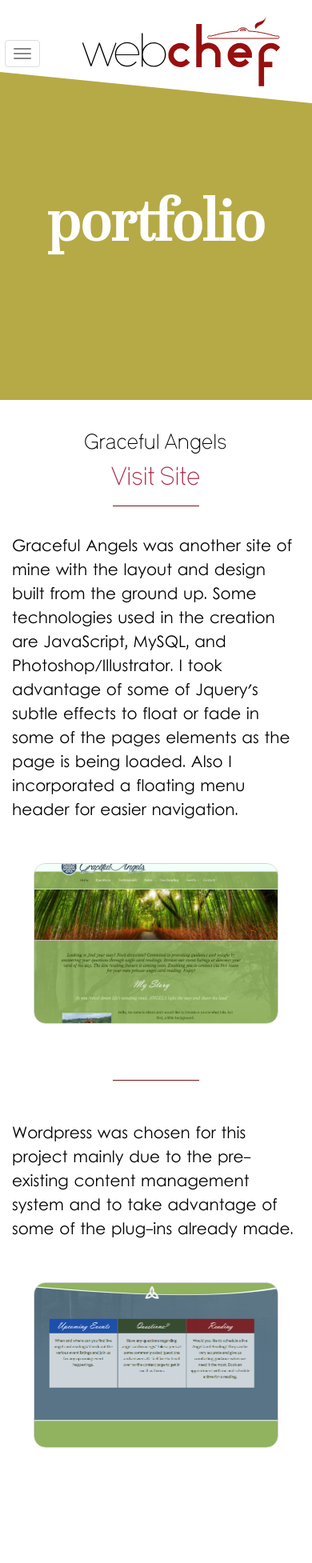
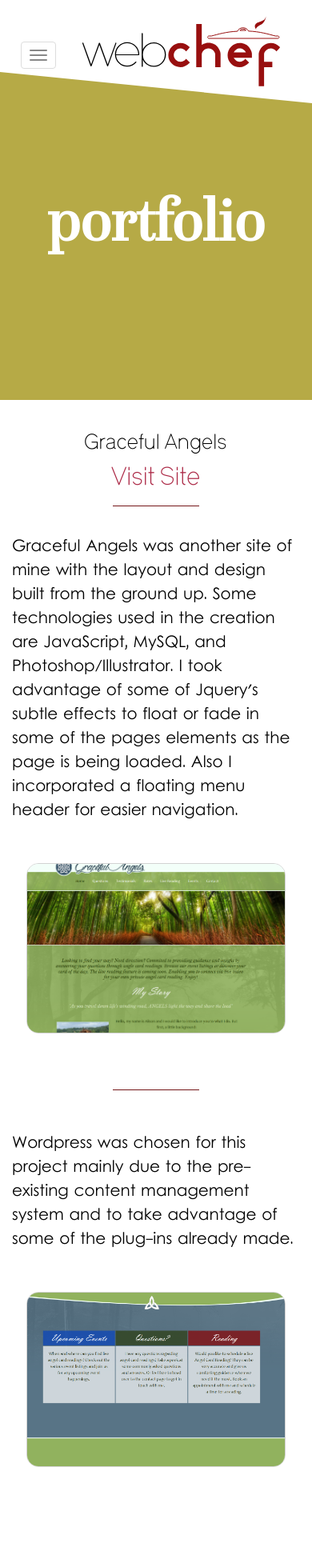
Before and after one commit to Markosus/webchef, a Laravel app: page /portfoliograceful in a window 390 px wide. Shown: the top 1954 px of the page at 80% size. Run offline with Laravel 8, Linux system fonts and the light colour scheme; settings files or empty folders that the repository lacks are supplied.

Commit message:
made changes to navbar

```diff
--- a/public/srv/css/main.css
+++ b/public/srv/css/main.css
@@ -53,12 +53,24 @@ table {
 /* ------------------------------Navigation bar --------------------*/
 
 .navbar-default {
-    display: inline-block;
+	 border:none;
+ 	 background-color: transparent;
+
+   /* display: inline-block;*/
     float: none;
     font-family:leno, "Book Antiqua", Palatino, serif;
     font-size: 15px;
     font-weight: 600;
     text-transform: uppercase;
+    position: absolute;
+    top: 44px;
+
+
+
+
+
+
+
 
 
 
@@ -90,16 +102,6 @@ a:visited {
 /* selected link */
 a:active {
      color: blue;
-}
-
-.navbar-default {
-  border:none;
-  background-color: transparent;
-   position: absolute;
-   bottom: -3px;
-   right: 0;
-
-
 }
 
 .navbar-default .navbar-nav > li > a  {
@@ -149,19 +151,34 @@ a:active {
 @media only screen and (max-width: 766px)
  {
 
+ 	.navbar-default {
+	border:none;
+    position: absolute;
+    top: 44px;
+    right: -20px;
+
+
+
+}
+
 	.collapsing, .in {
 
 		background-color: rgba(255, 255, 255, 0.9);
+
 	}
 
 	.collapsing ul li a, .in ul li a {
 
 		color: #555!important;
+
+
 	}
 
 	.collapsing ul li a:hover, .in ul li a:hover {
 
-		color: #f1f1f1!important;
+		color: #ac2946!important;
+
+
 	}
 }
 
@@ -1088,6 +1105,6 @@ textarea:focus {
 	margin:50px 0 50px 0;
 	border:1px solid lightgrey;
 	border-radius:15px;
-	width: 85%;
+	width: 90%;
 	height:auto;
 }
--- a/resources/views/partials/nav.blade.php
+++ b/resources/views/partials/nav.blade.php
@@ -1,4 +1,4 @@
-  <nav class="navbar navbar-default navbar-background">
+  <nav class="navbar navbar-default navbar-fixed-top navbar-background">
 
       <div class="navbar-header navbar-background">
          <button type="button" class="navbar-toggle collapsed" data-toggle="collapse" data-target="#bs-example-navbar-collapse-1">
@@ -14,7 +14,7 @@
 <!-- Collect the nav links, forms, and other content for toggling -->
 
 <div class="collapse navbar-collapse navbar-background" id="bs-example-navbar-collapse-1">
-    <ul class="nav navbar-nav">
+    <ul class="nav navbar-nav navbar-right ">
          <li{!! (Request::is('/')) ? ' class="active"' : '' !!}>
             <a href="{{ URL::to('/')}}" >About Author </a>
         </li>
```
